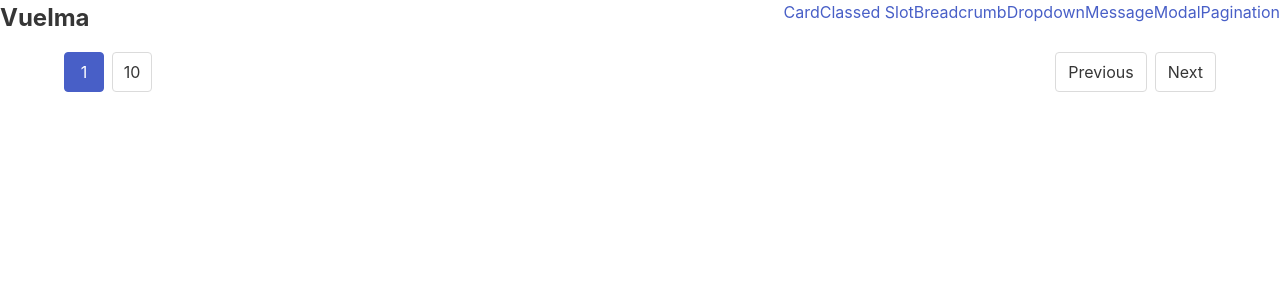
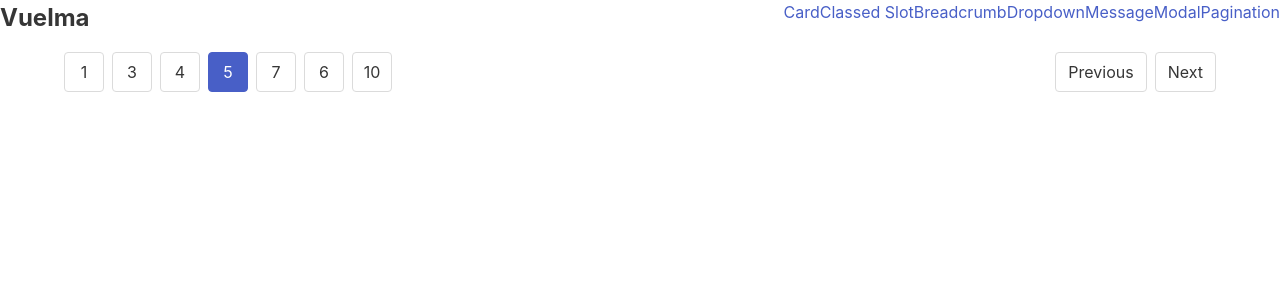
Before and after one commit to huuff/vuelma, a Vue app: page /pagination in a window 1280 px wide. Shown: the top 300 px of the page. Built offline with nearby package versions, Linux system fonts and the light colour scheme.

Commit message:
improving on BasePagination

```diff
--- a/src/components/BasePagination.vue
+++ b/src/components/BasePagination.vue
@@ -3,9 +3,29 @@
   <a class="pagination-previous">Previous</a>
   <a class="pagination-next">Next</a>
   <ul class="pagination-list">
-    <base-pagination-link :pageNumber="1" :currentPage="currentPage"/>
+    <base-pagination-link
+      :pageNumber="1"
+      :currentPage="currentPage"
+    />
 
-    <base-pagination-link v-if="pageNumber !== 0"
+    <base-pagination-link v-for="page in showBackward"
+      :pageNumber="page"
+      :currentPage="currentPage"
+      :key="`page-${page}`"
+    />
+
+    <base-pagination-link
+      :pageNumber="currentPage"
+      :currentPage="currentPage"
+    />
+
+    <base-pagination-link v-for="page in showForward"
+      :pageNumber="page"
+      :currentPage="currentPage"
+      :key="`page-${page}`"
+    />
+
+    <base-pagination-link v-if="pageNumber > 1"
       :pageNumber="pageNumber"
       :currentPage="currentPage"
     />
@@ -15,6 +35,13 @@
 
 <script setup lang="ts">
 // TODO: Icons for previous and next?
+// TODO: Provides and inject for current page? And also emitting goto
+// TODO: Ellipsis..es
+// TODO: Edge cases: backward and forward are fewer than to first and last, 0 pages
+// TODO: Validation that current page must be between 1 and last page?
+// TODO: Obviously, goto page events!
+// TODO: Test it!
+import { computed } from 'vue';
 import BasePaginationLink from '@/components/BasePaginationLink.vue';
 
 const props = withDefaults(defineProps<{
@@ -25,6 +52,24 @@ const props = withDefaults(defineProps<{
   showAround: 2,
 });
 
+const showBackward = computed(() => {
+  const first = Math.max(1, props.currentPage - props.showAround);
+  const pagesToShow: number[] = [];
 
+  for (let page = first; page < props.currentPage; page++)
+    pagesToShow.push(page);
+
+  return pagesToShow;
+});
+
+const showForward = computed(() => {
+  const last = Math.min(props.pageNumber, props.currentPage + props.showAround);
+  const pagesToShow: number[] = [];
+
+  for (let page = last; page > props.currentPage; page--)
+    pagesToShow.push(page);
+
+  return pagesToShow;
+});
 
 </script>
--- a/src/pages/ExamplePagination.vue
+++ b/src/pages/ExamplePagination.vue
@@ -1,7 +1,7 @@
 <template>
   <base-pagination
     :pageNumber="10"
-    :currentPage="1"
+    :currentPage="5"
   />
 </template>
 
```
